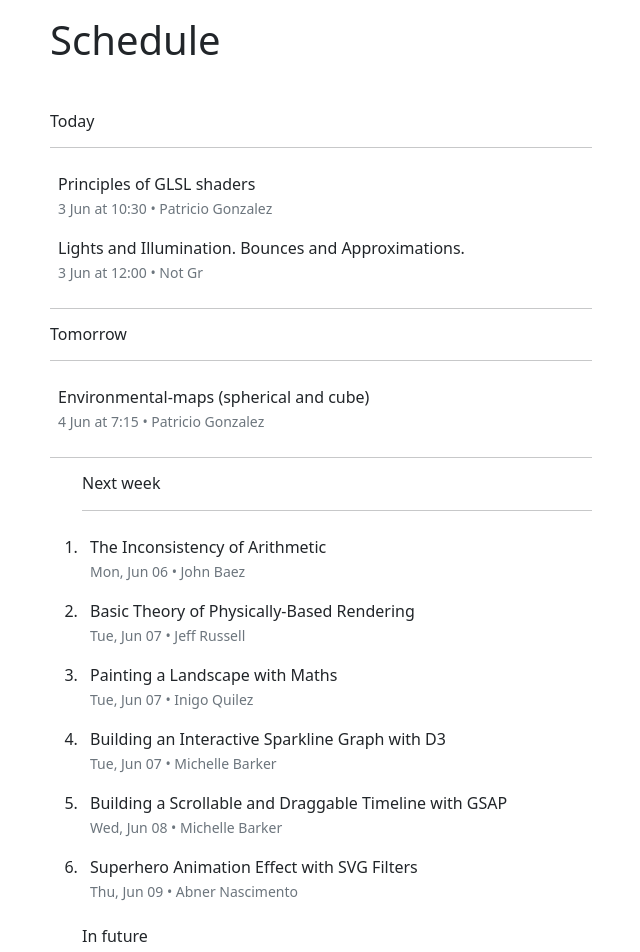
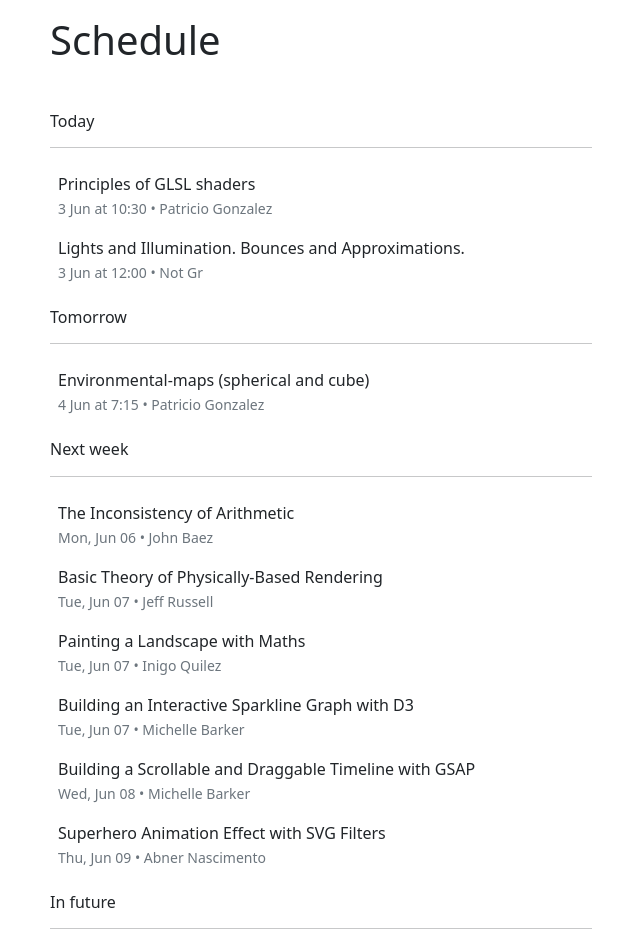
Before and after one commit to blackmann/js-react-frontend-test, a React (Create React App) app: page / in a window 1280 px wide. Shown: the top 952 px of the page, without its empty margins (36-676 px from the left). Built offline with nearby package versions, Linux system fonts and the light colour scheme.

Commit message:
yet further modifications

```diff
--- a/src/App.js
+++ b/src/App.js
@@ -4,8 +4,8 @@ import { useEffect, useState } from "react";
 
 function App() {
   const today = new Date();
-  var tomorrow = new Date(today + 1);
-  tomorrow.setDate(new Date().getDate() + 1);
+  var tomorrow = new Date();
+  tomorrow.setDate(today.getDate() + 1);
   const lastDay = new Date(
     new Date().setDate(new Date().getDate() - new Date().getDay() + 6)
   );
@@ -18,6 +18,9 @@ function App() {
 
   const [todaysActivities, setTodaysActivities] = useState([]);
   const [tomorrowsActivities, setTomorrowsActivities] = useState([]);
+  const [restofFirstWeekActivities, setRestofFirstWeekActivities] = useState(
+    []
+  );
   const [nextWeekActivities, setNextWeekActivities] = useState([]);
   const [futureActivities, setFutureActivities] = useState([]);
 
@@ -31,11 +34,20 @@ function App() {
           dayjs(today.toISOString()).format("d MMM")
       )
     );
+
     setTomorrowsActivities(
       activities.filter(
         (a) =>
           dayjs(a.startTime).format("d MMM") ===
           dayjs(tomorrow.toISOString()).format("d MMM")
+      )
+    );
+
+    setRestofFirstWeekActivities(
+      activities.filter(
+        (a) =>
+          new Date(a.startTime).getTime() > tomorrow.getTime() &&
+          new Date(a.startTime).getTime() < lastDay.getTime()
       )
     );
 
@@ -54,14 +66,14 @@ function App() {
     );
   }, []);
 
-  console.log(futureActivities);
+  console.log(restofFirstWeekActivities);
 
   return (
     <div className="container p-3">
       <h1 className="mb-5">Schedule</h1>
       <div className="row">
         <div className="col-lg-6 col-md-8">
-          <ol className="list-unstyled">
+          <ul className="list-unstyled">
             <h2 className="fs-6">Today</h2>
             <hr />
             {todaysActivities.length > 0 &&
@@ -74,9 +86,8 @@ function App() {
                   </small>
                 </li>
               ))}
-            <hr />
-          </ol>
-          <ol className="list-unstyled">
+          </ul>
+          <ul className="list-unstyled">
             <h2 className="fs-6">Tomorrow</h2>
             <hr />
             {tomorrowsActivities.length > 0 &&
@@ -89,9 +100,24 @@ function App() {
                   </small>
                 </li>
               ))}
-            <hr />
-          </ol>
-          <ol>
+          </ul>
+          {restofFirstWeekActivities.length > 0 &&
+            restofFirstWeekActivities.map((activity) => (
+              <ul className="list-unstyled">
+                <h2 className="fs-6">
+                  {dayjs(activity.startTime).format("ddd, MMM DD  ")} •{" "}
+                </h2>
+                <hr />
+                <li className="hover-light-bg p-2 rounded-2" key={activity.id}>
+                  <header>{activity.title}</header>
+                  <small className="text-muted">
+                    {dayjs(activity.startTime).format("D MMM [at] H:mm")} •{" "}
+                    {activity.instructor}
+                  </small>
+                </li>
+              </ul>
+            ))}
+          <ul className="list-unstyled">
             <h2 className="fs-6">Next week</h2>
             <hr />
             {nextWeekActivities.length > 0 &&
@@ -104,8 +130,8 @@ function App() {
                   </small>
                 </li>
               ))}
-          </ol>
-          <ol>
+          </ul>
+          <ul className="list-unstyled">
             <h2 className="fs-6">In future</h2>
             <hr />
             {futureActivities.length > 0 &&
@@ -117,7 +143,7 @@ function App() {
                   </small>
                 </li>
               ))}
-          </ol>
+          </ul>
         </div>
       </div>
     </div>
--- a/src/index.css
+++ b/src/index.css
@@ -1,3 +1,7 @@
 .hover-light-bg:hover {
-    background: #eee;
+  background: #eee;
 }
+
+ul {
+  list-style: none;
+}
```
